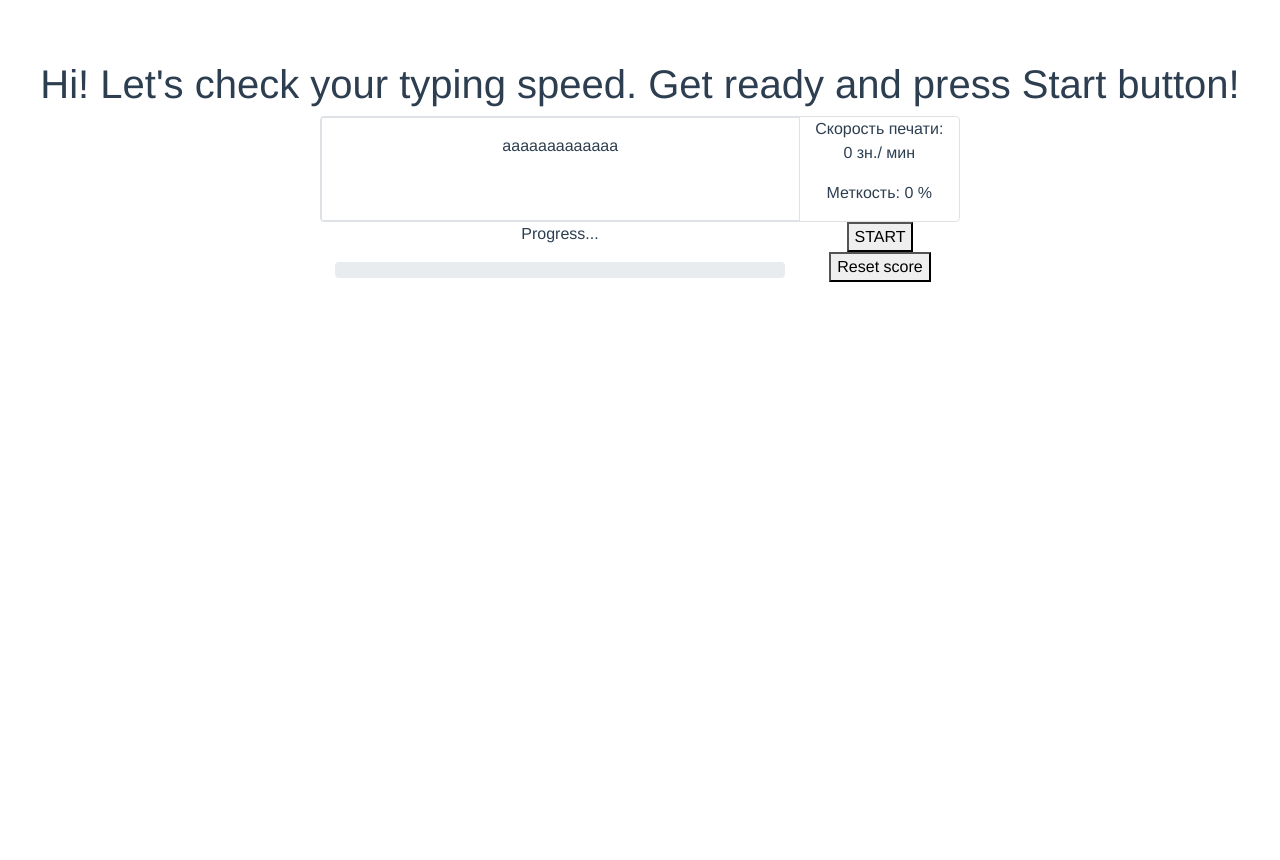
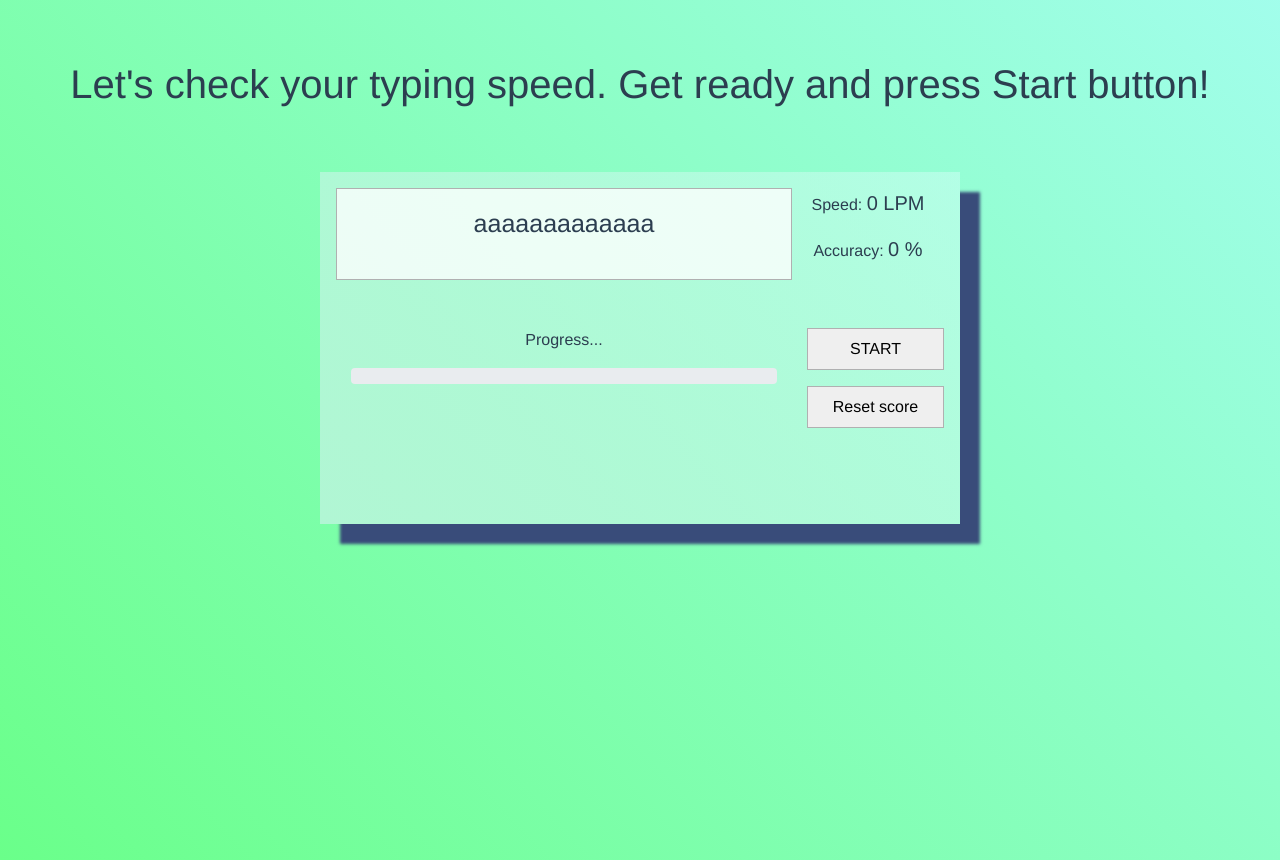
Before and after one commit to yaroslav-gr/type-it, a Vue app: page / in a window 1280 px wide. Before the commit the page ends 800 px from the top, so only its background shows below. Built offline with nearby package versions, Linux system fonts and the light colour scheme.

Commit message:
add style

```diff
--- a/src/App.vue
+++ b/src/App.vue
@@ -19,6 +19,10 @@ export default {
 </script>
 
 <style>
+* {
+  box-sizing: border-box;
+}
+
 #app {
   font-family: Avenir, Helvetica, Arial, sans-serif;
   -webkit-font-smoothing: antialiased;
@@ -27,4 +31,10 @@ export default {
   color: #2c3e50;
   margin-top: 60px;
 }
+
+body {
+  height: 100vh;
+  background: linear-gradient(47deg, rgba(106,255,138,1) 0%, rgba(69,252,216,0.5) 100%);
+}
+
 </style>
--- a/src/components/Board.vue
+++ b/src/components/Board.vue
@@ -9,8 +9,8 @@
 
 
     <b-container fluid>
-      <b-row class="border rounded">
-        <b-col cols="9" class="border p-3">
+      <b-row class="mb-5">
+        <b-col cols="9" class="p-3 text">
           <span
           v-for="(item, index) of getText"
           :key="index+item"
@@ -21,24 +21,24 @@
         <b-col class="">
           <div>
             <p>
-              Скорость печати: <span>{{(lettersInMinute && lettersInMinute !== Infinity) ?  lettersInMinute.toFixed(0) : '0'}} зн./ мин</span>
+              Speed: <span class="total">{{(lettersInMinute && lettersInMinute !== Infinity) ?  lettersInMinute.toFixed(0) : '0'}} LPM</span>
             </p>
           </div>
           <div>
             <p>
-            Меткость: {{getAccuracy}} %
+            Accuracy: <span class="total">{{getAccuracy}} %</span>
           </p>
           </div>
 
         </b-col>
       </b-row>
 
-      <b-row class="">
+      <b-row class="mb-5">
         <b-col class="col-9">
           <p>Progress...</p>
           <b-progress :value=getProgress.toFixed(0) class="mb-2"></b-progress>
         </b-col>
-        <b-col>
+        <b-col class="d-flex flex-column justify-content-between button-container">
 
            <button
           v-if="isStarted"
@@ -163,8 +163,8 @@ export default {
 
         this.items.push({
           Try: this.items.length + 1,
-          ['Print Speed']: (this.lettersInMinute > 0 && this.lettersInMinute !== Infinity) ? this.lettersInMinute.toFixed(0) : 0,
-          Accuracy: this.getAccuracy,
+          ['Print Speed, LPM']: (this.lettersInMinute > 0 && this.lettersInMinute !== Infinity) ? this.lettersInMinute.toFixed(0) : 0,
+          ['Accuracy, %']: this.getAccuracy,
         });
 
         this.isStarted = false;
@@ -234,3 +234,35 @@ export default {
   },
 }
 </script>
+
+<style scoped>
+  main {
+    padding: 1rem;
+    background: linear-gradient(47deg, rgba(177,246,212,1) 0%, rgba(208,255,246,0.5130427170868348) 100%);
+
+    -webkit-box-shadow: 20px 20px 3px 0px rgba(57,76,122,1);
+    -moz-box-shadow: 20px 20px 3px 0px rgba(57,76,122,1);
+    box-shadow: 20px 20px 3px 0px rgba(57,76,122,1);
+  }
+
+  .text {
+    background: rgba(255, 255, 255, 0.781);
+    border: #b0b0b1 1px solid;
+
+    font-size: 25px;
+  }
+
+  button {
+    border: #b0b0b1 1px solid;
+    padding: 0.5rem 0rem;
+    margin-bottom: 1rem;
+  }
+
+  .total {
+    font-size: 20px;
+  }
+
+  .button-container {
+    margin-right: -15px;
+  }
+</style>
--- a/src/components/Header.vue
+++ b/src/components/Header.vue
@@ -1,10 +1,10 @@
 <template>
   <h1 v-if="getScore > 0">
-    Hi again! Your last scorre: <span>{{(getScore *1).toFixed(0)}}</span>.
+    Your last scorre: <span>{{(getScore *1).toFixed(0)}}</span>.
     Let's try again?
   </h1>
   <h1 v-else>
-    Hi! Let's check your typing speed.
+    Let's check your typing speed.
     Get ready and press Start button!
   </h1>
 </template>
@@ -20,3 +20,9 @@
   },
 }
 </script>
+
+<style scoped>
+  h1 {
+    margin-bottom: 4rem;
+  }
+</style>
```
